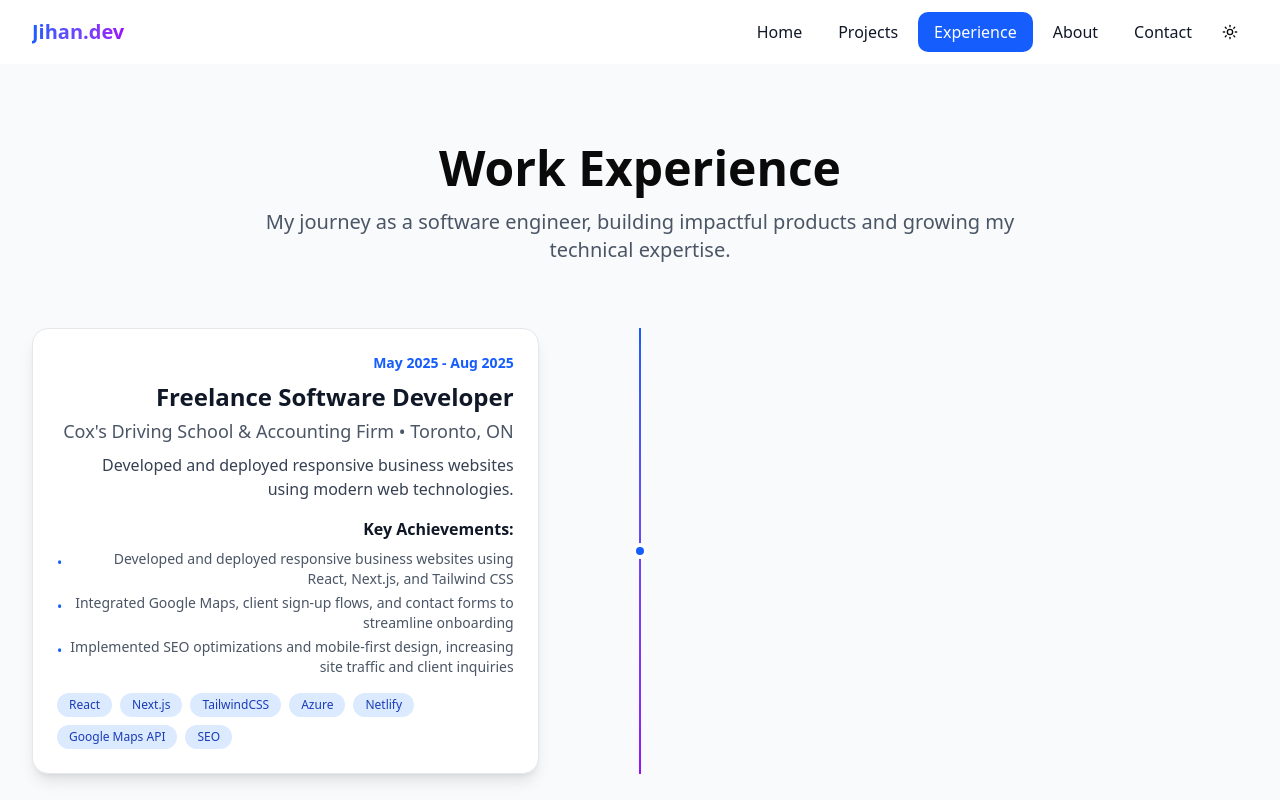
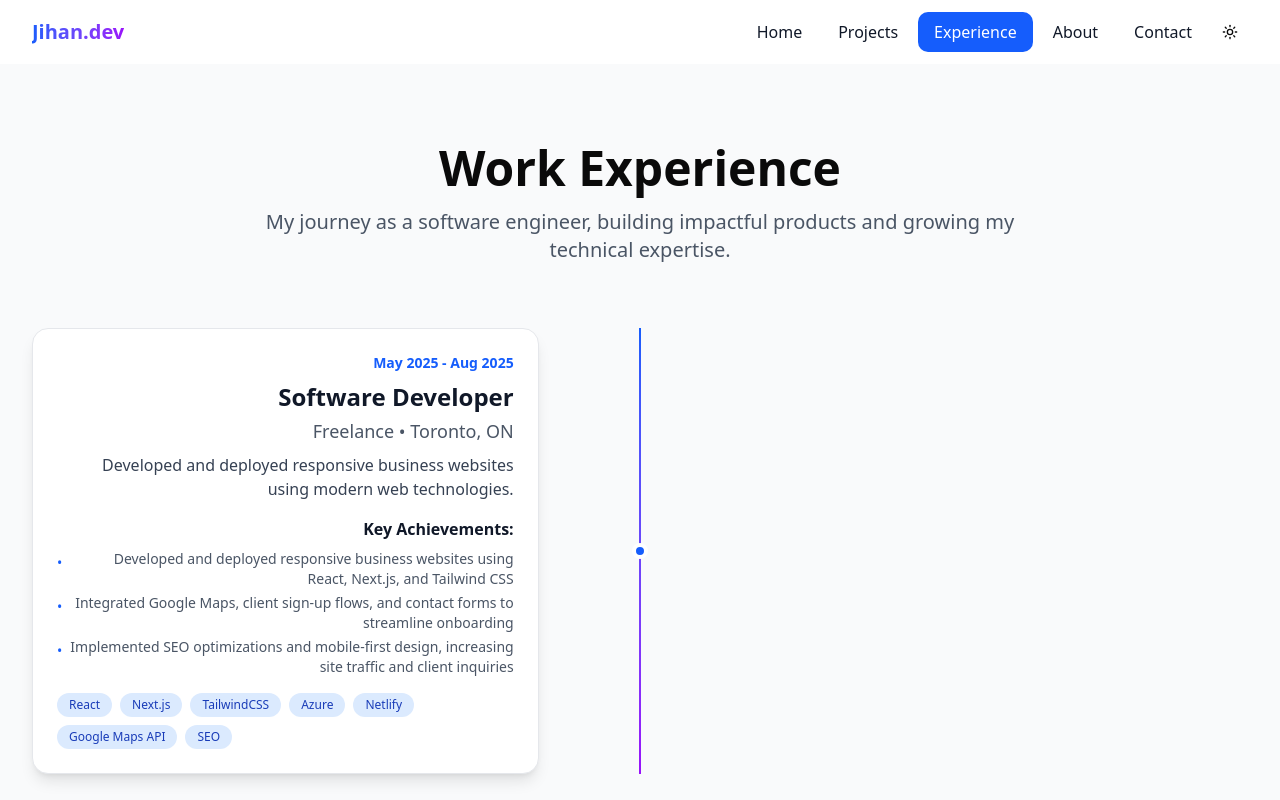
Before and after one commit to JihanChowdhury334/portfolio, a Next.js app: page /experience in a window 1280 px wide. Shown: the top 800 px of the page. Built offline with nearby package versions, Linux system fonts and the light colour scheme.

Commit message:
Update experience details for freelance position

```diff
--- a/data/experience.ts
+++ b/data/experience.ts
@@ -13,8 +13,8 @@ export interface Experience {
 export const experiences: Experience[] = [
   {
     id: '1',
-    company: 'Cox\'s Driving School & Accounting Firm',
-    position: 'Freelance Software Developer',
+    company: 'Freelance',
+    position: 'Software Developer',
     location: 'Toronto, ON',
     startDate: 'May 2025',
     endDate: 'Aug 2025',
```
